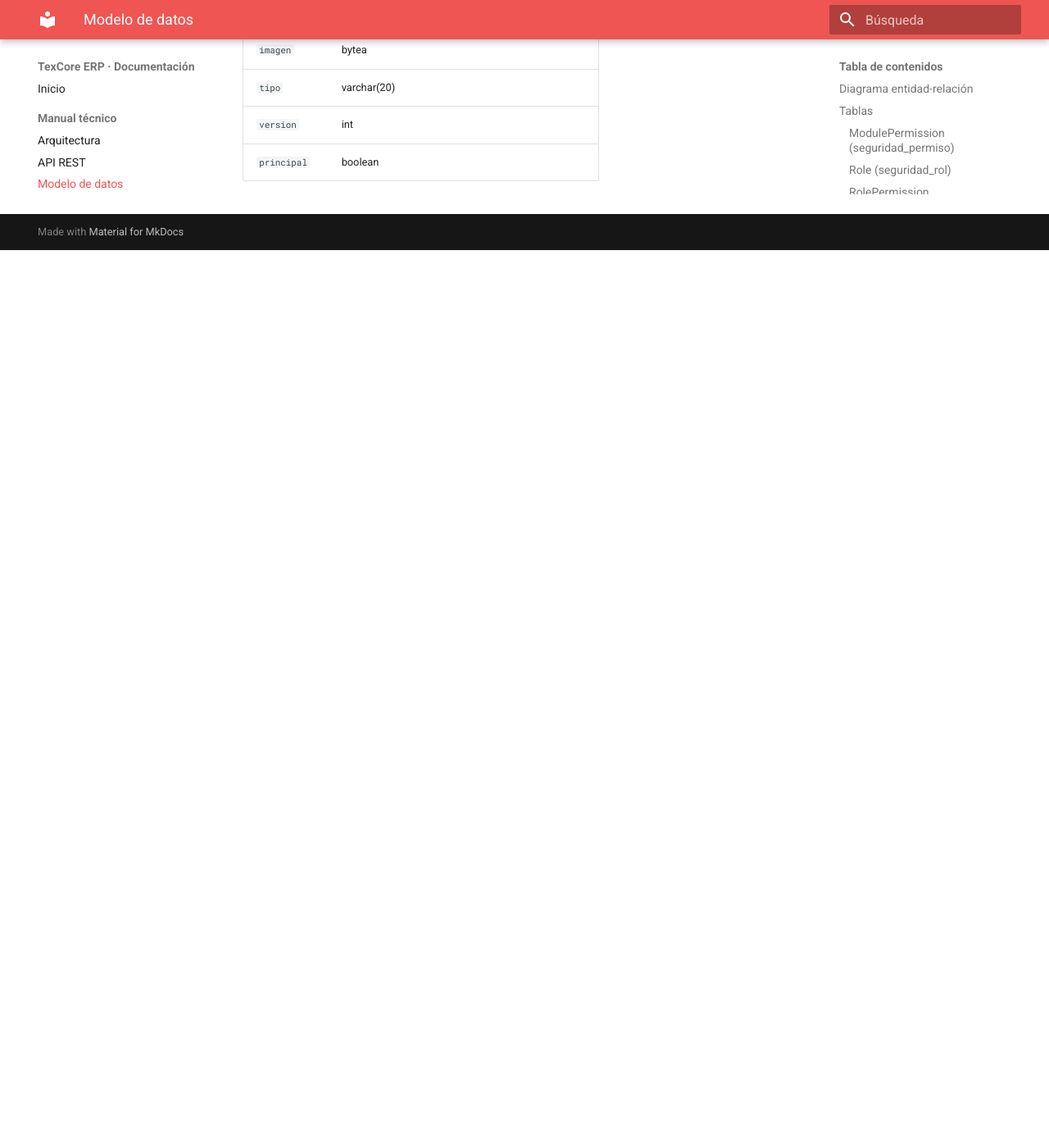
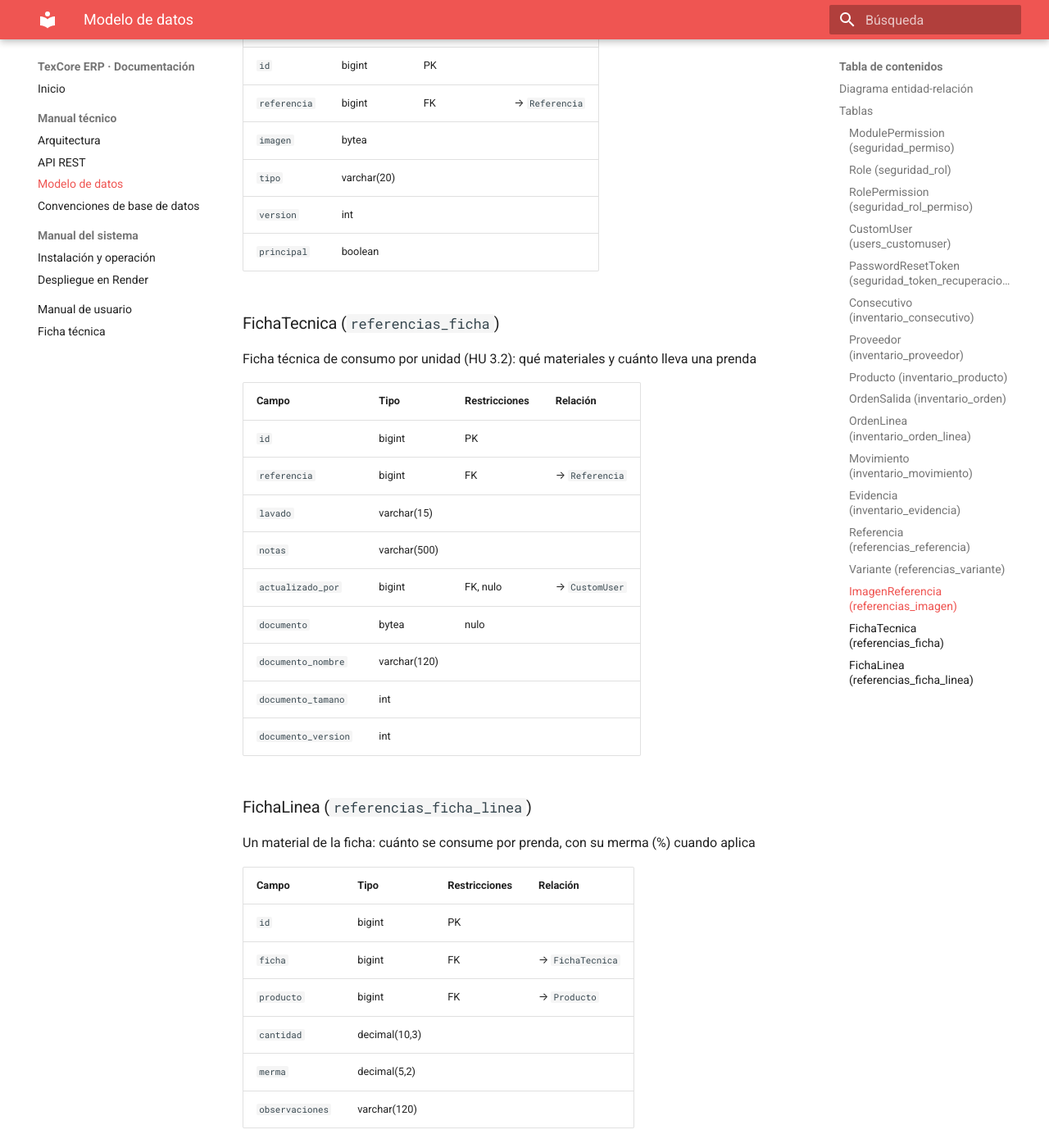
Before and after one commit to BayronVV/TexCoreERP-Backend, an MkDocs documentation site: the page built from docs/modelo-de-datos.md, in a window 1280 px wide and 1400 px high, scrolled down 9323 px. Shown: the whole window at 82% size. Built offline with MkDocs 1.6.1 and Material for MkDocs 9.7.7, drawn with Linux system fonts in a browser that asks for light colours; before the commit the page ends 9628 px from its top, so only the background shows below that; some of the changed text lies outside the part shown.

Commit message:
docs(TE-50): manual de usuario, mapa de la API y modelo de datos de la ficha técnica

```diff
--- a/docs/manual-de-usuario.md
+++ b/docs/manual-de-usuario.md
@@ -84,9 +84,15 @@
 : Crea una orden que saca materiales del almacén.
 
     1. Elige el tipo: **Producción (OP)** o **Lavandería (LV)**.
-    2. Indica el responsable, la ficha técnica y el producto que se obtendrá.
-    3. Arma la **Cesta de la orden** con **Agregar a la cesta**. Si no hay stock suficiente el sistema lo avisa y muestra qué falta.
-    4. Adjunta evidencias si lo necesitas y guarda. Se descuenta el stock y se genera el código de la orden (OP-0001, LV-0001...).
+    2. Indica el responsable y elige la **Referencia de jean** de la lista (solo salen las referencias activas). El código de la
+       referencia (REF-0001) queda como lote con el que volverá al inventario. Para producción la referencia necesita ficha técnica;
+       las que no la tienen aparecen deshabilitadas.
+    3. En producción escribe las **Prendas a producir**: la **Cesta de la orden** se llena sola con los materiales de la ficha
+       (con la merma incluida y redondeados hacia arriba), marcados con *Ficha*. Si falta stock el sistema lo avisa y muestra cuánto.
+       Puedes ajustar las cantidades o agregar otros productos con **Agregar a la cesta**; si cambias la referencia o las prendas,
+       los materiales de la ficha se recalculan. En lavandería la cesta se arma a mano.
+    4. Elige el producto que se obtendrá, adjunta evidencias si lo necesitas y guarda. Se descuenta el stock y se genera el código
+       de la orden (OP-0001, LV-0001...).
 
 **Historial**
 : El **Kardex de movimientos** (ingresos y salidas con saldo, quién registró y evidencias) y la lista de **Órdenes**
@@ -106,6 +112,33 @@
 El NIT no puede repetirse entre proveedores activos. Un proveedor se puede **archivar** (deja de salir en los ingresos
 pero conserva su historial) y **Restaurar**.
 
+## 6. Jefe de producción: referencias y fichas técnicas
+
+Menú **Referencias de Jean → Catálogo de jeans**.
+
+### Referencias
+
+Cada referencia es un modelo de jean: nombre, tipo de ajuste, descripción, **tallas y colores** (se crea una combinación por cada
+talla y color que escribas) y hasta cinco **fotos del prototipo**, una principal. Nace como *Borrador* y se **Activa** cuando tiene
+al menos una combinación y una foto. Una referencia activa se **Descontinúa** en lugar de borrarse; solo las que no están activas
+se pueden **Archivar**.
+
+### Ficha técnica de consumo por unidad
+
+Desde la tarjeta de la referencia, **Ficha técnica**. Define cuánto lleva **una prenda**:
+
+1. Elige el **Tipo de lavado** (opcional) y las notas de la ficha.
+2. Con **+ Agregar material** añade cada materia prima o insumo del catálogo de inventario, con la **Cantidad por prenda** y la
+   **Merma %** (por ejemplo el desperdicio de corte de la tela). La columna *Con merma* muestra el consumo real por prenda.
+   Un material no se puede repetir; las piezas enteras (botones, cierres, remaches) llevan cantidades enteras y no llevan merma.
+3. **Guardar ficha**. La lista completa reemplaza a la anterior.
+
+Debajo hay un espacio para adjuntar el **PDF de la ficha técnica extensa** (geometral, secuencia de confección, tabla de medidas),
+de hasta 5 MB. Se puede **Ver**, **Reemplazar** o **Quitar**. Solo se adjunta cuando la ficha ya está guardada.
+
+Con la ficha lista, el Almacenista solo elige la referencia y las prendas al crear una orden de producción. Una ficha no se puede quitar
+ni una referencia archivar mientras tenga órdenes en proceso.
+
 ## Preguntas frecuentes
 
 **No veo un módulo del menú.** Tu rol no tiene permiso. Pídele a un administrador que lo ajuste en *Roles y permisos*.
--- a/docs/modelo-de-datos.md
+++ b/docs/modelo-de-datos.md
@@ -97,6 +97,7 @@
         date fecha_salida
         varchar_120 responsable
         varchar_120 destino
+        bigint referencia FK
         varchar_60 ficha_tecnica
         bigint producto_resultado FK
         decimal_12_2 cantidad_prendas
@@ -162,21 +163,45 @@
         int version
         boolean principal
     }
+    FichaTecnica {
+        bigint id PK
+        bigint referencia FK
+        varchar_15 lavado
+        varchar_500 notas
+        bigint actualizado_por FK
+        bytea documento
+        varchar_120 documento_nombre
+        int documento_tamano
+        int documento_version
+    }
+    FichaLinea {
+        bigint id PK
+        bigint ficha FK
+        bigint producto FK
+        decimal_10_3 cantidad
+        decimal_5_2 merma
+        varchar_120 observaciones
+    }
     CustomUser |o--o{ Evidencia : "subido_por"
+    CustomUser |o--o{ FichaTecnica : "actualizado_por"
     CustomUser |o--o{ Movimiento : "registrado_por"
     CustomUser |o--o{ OrdenSalida : "registrado_por"
     CustomUser |o--o{ Referencia : "creado_por"
     CustomUser |o--o{ RolePermission : "granted_by"
     CustomUser ||--o{ PasswordResetToken : "user"
+    FichaTecnica ||--o{ FichaLinea : "ficha"
     ModulePermission ||--o{ RolePermission : "permission"
     Movimiento |o--o{ Evidencia : "movimiento"
     OrdenSalida |o--o{ Evidencia : "orden"
     OrdenSalida |o--o{ Movimiento : "orden"
     OrdenSalida ||--o{ OrdenLinea : "orden"
+    Producto ||--o{ FichaLinea : "producto"
     Producto ||--o{ Movimiento : "producto"
     Producto ||--o{ OrdenLinea : "producto"
     Producto ||--o{ OrdenSalida : "producto_resultado"
     Proveedor |o--o{ Movimiento : "proveedor"
+    Referencia |o--o{ OrdenSalida : "referencia"
+    Referencia ||--o{ FichaTecnica : "referencia"
     Referencia ||--o{ ImagenReferencia : "referencia"
     Referencia ||--o{ Variante : "referencia"
     Role |o--o{ CustomUser : "requested_area"
@@ -319,6 +344,7 @@
 | `fecha_salida` | date |  |  |
 | `responsable` | varchar(120) |  |  |
 | `destino` | varchar(120) |  |  |
+| `referencia` | bigint | FK, nulo | → `Referencia` |
 | `ficha_tecnica` | varchar(60) |  |  |
 | `producto_resultado` | bigint | FK | → `Producto` |
 | `cantidad_prendas` | decimal(12,2) | nulo |  |
@@ -413,3 +439,32 @@
 | `tipo` | varchar(20) |  |  |
 | `version` | int |  |  |
 | `principal` | boolean |  |  |
+
+### FichaTecnica (`referencias_ficha`)
+
+Ficha técnica de consumo por unidad (HU 3.2): qué materiales y cuánto lleva una prenda
+
+| Campo | Tipo | Restricciones | Relación |
+|---|---|---|---|
+| `id` | bigint | PK |  |
+| `referencia` | bigint | FK | → `Referencia` |
+| `lavado` | varchar(15) |  |  |
+| `notas` | varchar(500) |  |  |
+| `actualizado_por` | bigint | FK, nulo | → `CustomUser` |
+| `documento` | bytea | nulo |  |
+| `documento_nombre` | varchar(120) |  |  |
+| `documento_tamano` | int |  |  |
+| `documento_version` | int |  |  |
+
+### FichaLinea (`referencias_ficha_linea`)
+
+Un material de la ficha: cuánto se consume por prenda, con su merma (%) cuando aplica
+
+| Campo | Tipo | Restricciones | Relación |
+|---|---|---|---|
+| `id` | bigint | PK |  |
+| `ficha` | bigint | FK | → `FichaTecnica` |
+| `producto` | bigint | FK | → `Producto` |
+| `cantidad` | decimal(10,3) |  |  |
+| `merma` | decimal(5,2) |  |  |
+| `observaciones` | varchar(120) |  |  |
```
Also changed, not shown: docs/api.md (+1 -0 lines).
